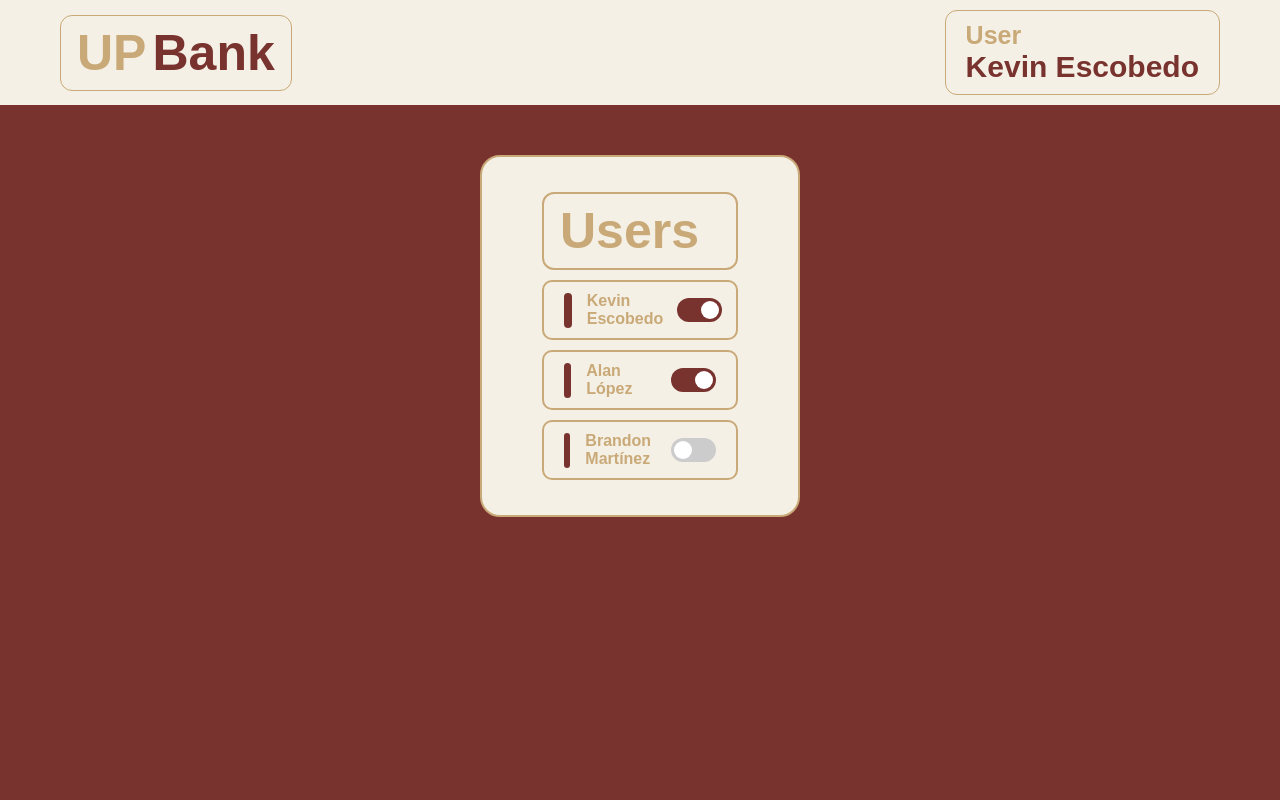
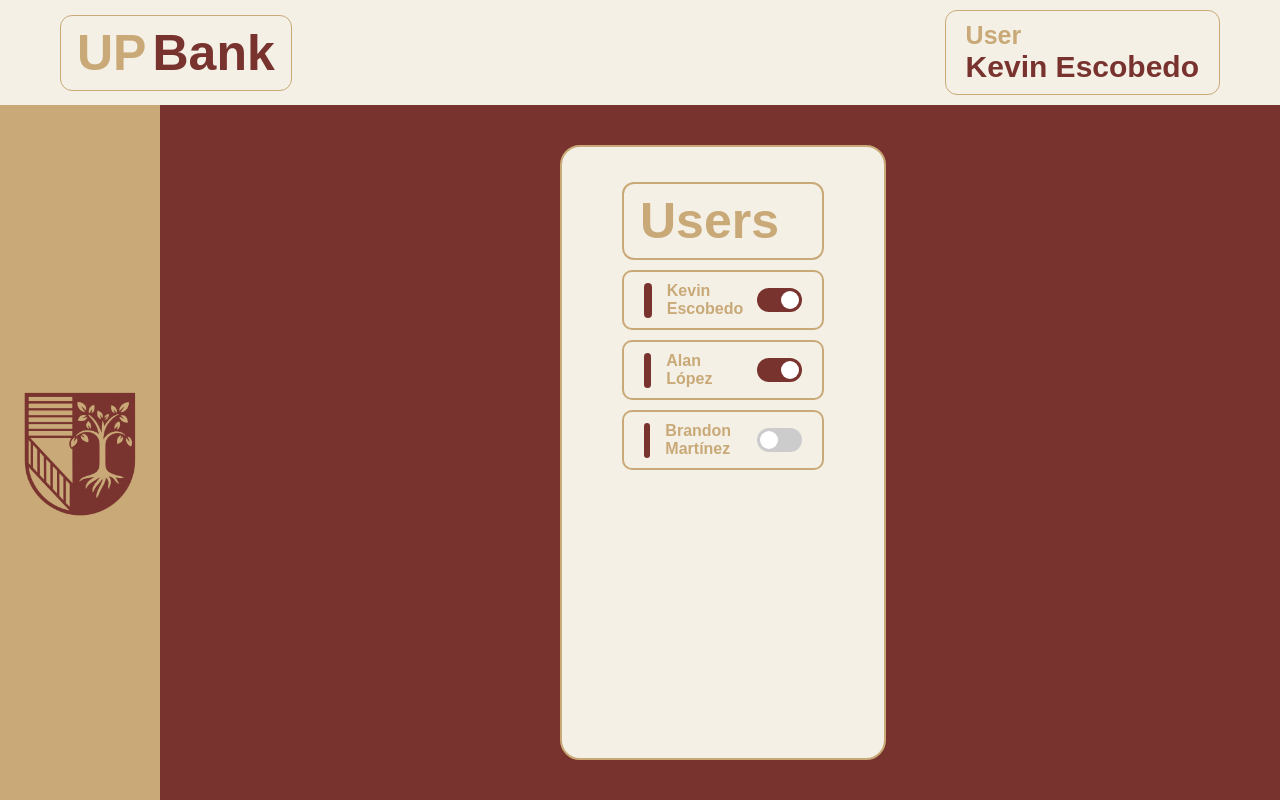
Before and after one commit to andreslomelig/UpBank, an Angular app in the folder UpBankWeb/: page /menu-admin in a window 1280 px wide. Built offline with nearby package versions, Linux system fonts and the light colour scheme.

Commit message:
Added main menu admin interface

```diff
--- a/UpBankWeb/src/app/views/menu-admin/menu-admin.component.html
+++ b/UpBankWeb/src/app/views/menu-admin/menu-admin.component.html
@@ -2,6 +2,9 @@
   <app-header [user]="'Kevin Escobedo'"></app-header>
 
   <div class="main-content">
+    <div class="left-bar">
+      <img class="corner-logo" src="assets/logoupR.png" alt="Up" />
+    </div>
     <div class="table-container">
       <div class="title-container">
           <span class="s1">Users</span>
--- a/UpBankWeb/src/app/views/menu-admin/menu-admin.component.scss
+++ b/UpBankWeb/src/app/views/menu-admin/menu-admin.component.scss
@@ -13,11 +13,27 @@ $light-gold: #F5F0E6;
 
 .main-content {
     flex: 1;
-    padding: 50px 480px;
+    display: flex;
     background-color: $red;
 }
 
+.left-bar {
+    width: 170px;
+    background-color: $gold;
+    display: flex;
+    justify-content: center;
+    align-items: center;
+}
+
+.corner-logo {
+    width: 160px;
+    height: auto;
+}
+
 .table-container {
+    flex: 1;
+    padding: 10px;
+    margin: 40px 400px;
     background-color: $light-gold;
     border: 2px solid $gold;
     border-radius: 20px;
```
